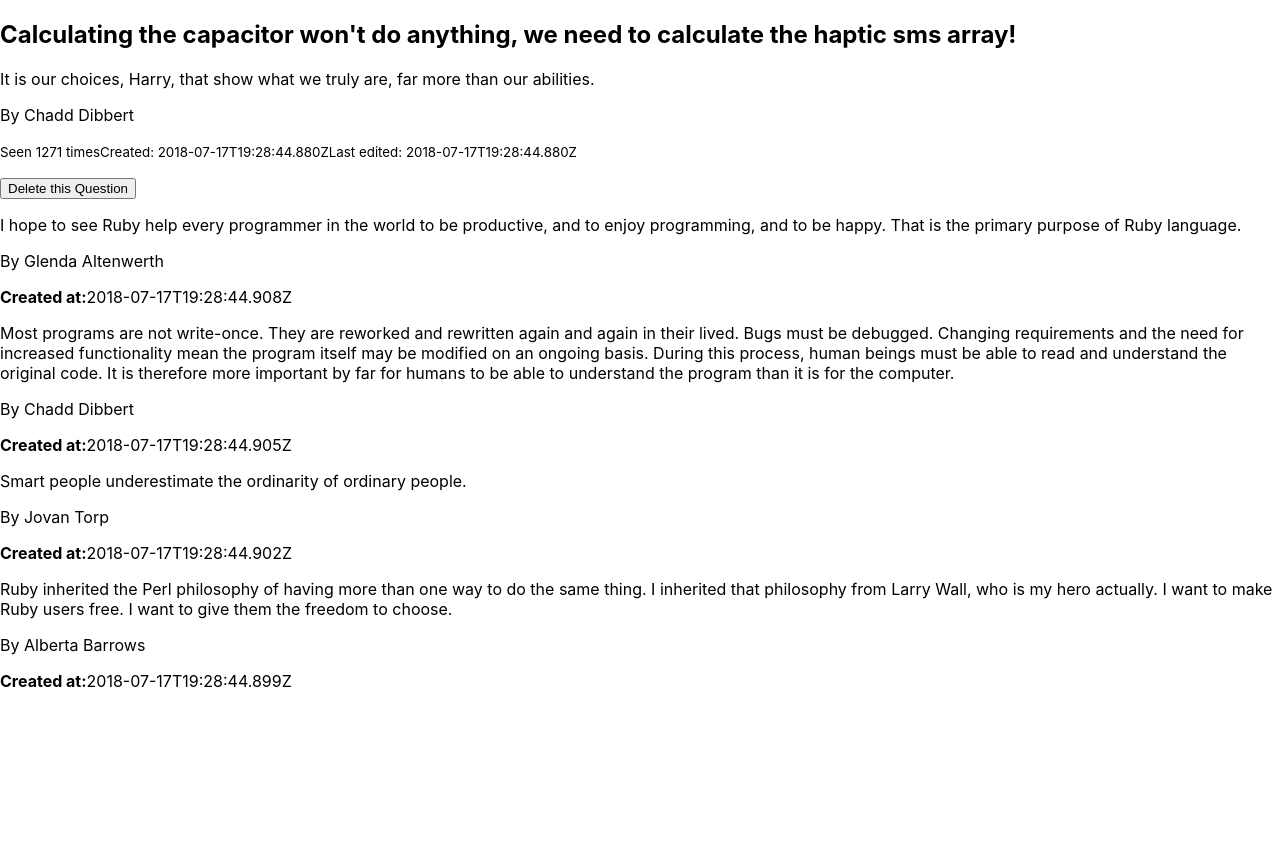
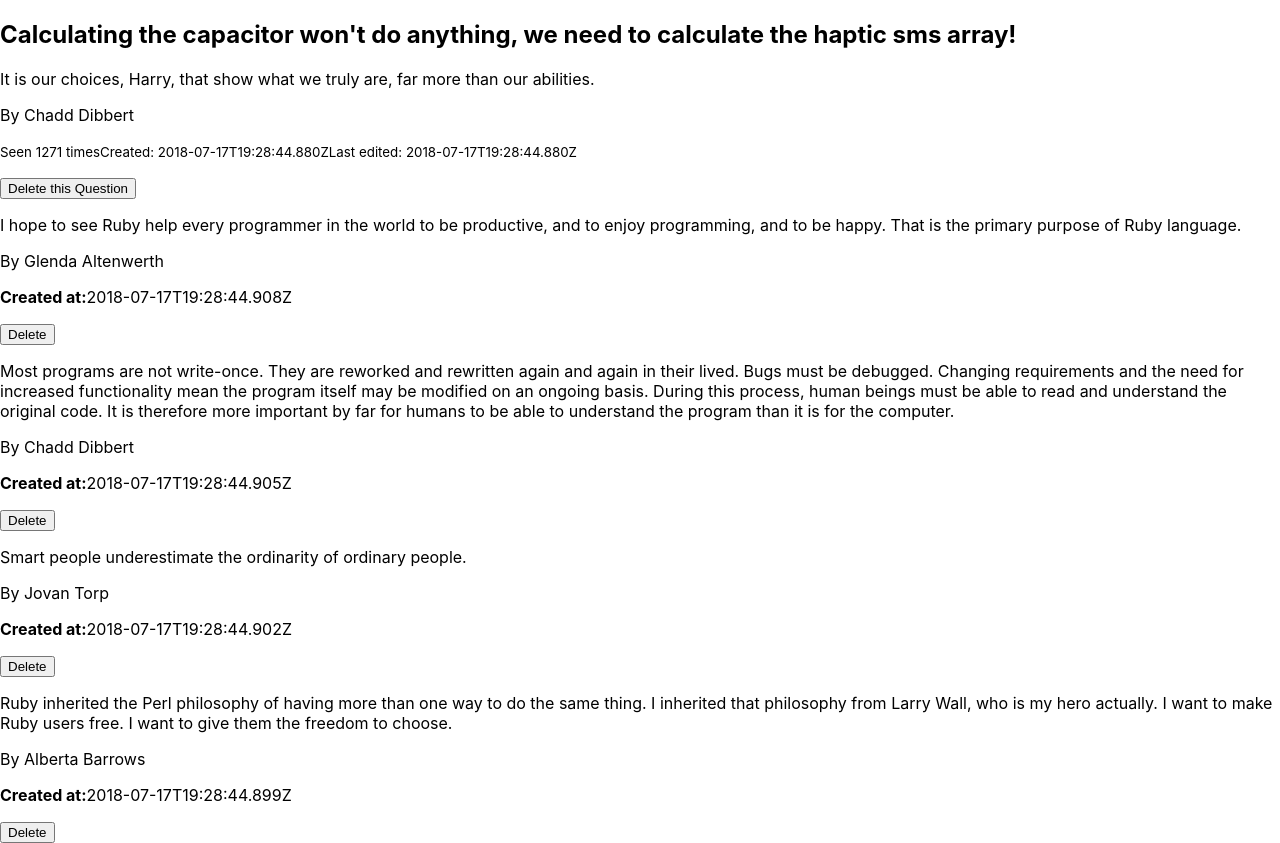
Before and after one commit to CodeCoreYVR/react_client_sept2022, a React (Create React App) app: page / in a window 1280 px wide. Before the commit the page ends 800 px from the top, so only its background shows below. Built offline with nearby package versions, Linux system fonts and the light colour scheme.

Commit message:
react state answer propagating events

```diff
--- a/src/components/AnswerDetails.js
+++ b/src/components/AnswerDetails.js
@@ -1,4 +1,4 @@
-const AnswerDetails = ({body, author, created_at}) => {
+const AnswerDetails = ({body, author, created_at, deleteAnswer}) => {
     return(
       <div>
         <p>{body}</p>
@@ -7,6 +7,7 @@ const AnswerDetails = ({body, author, created_at}) => {
           <strong>Created at:</strong>
           {created_at.toLocaleString()}
         </p>
+        <button onClick={deleteAnswer}>Delete</button>
       </div>
     )
 }
--- a/src/components/AnswerList.js
+++ b/src/components/AnswerList.js
@@ -1,7 +1,7 @@
 import React from 'react';
 import AnswerDetails from './AnswerDetails';
 
-const AnswerList = ({answers}) => {
+const AnswerList = ({answers, deleteAnswer}) => {
     return(
         <React.Fragment>
             {
@@ -11,6 +11,7 @@ const AnswerList = ({answers}) => {
                     body={a.body}
                     author={a.author}
                     created_at={a.created_at}
+                    deleteAnswer={()=> deleteAnswer(a.id)}
                     />
                 })
             }
--- a/src/components/QuestionShowPage.js
+++ b/src/components/QuestionShowPage.js
@@ -26,6 +26,15 @@ class QuestionShowPage extends Component {
         })
     }
 
+    deleteAnswer(id){
+        this.setState({
+            question: {
+                ...this.state.question,
+                answers: this.state.question.answers.filter(a => a.id != id)
+            }
+        })
+    }
+
     render(){
         return(
           <main>
@@ -42,6 +51,7 @@ class QuestionShowPage extends Component {
             answers={
                 this.state.question.answers
             }
+            deleteAnswer={(id) => this.deleteAnswer(id)}
             />
           </main>
         )
```
